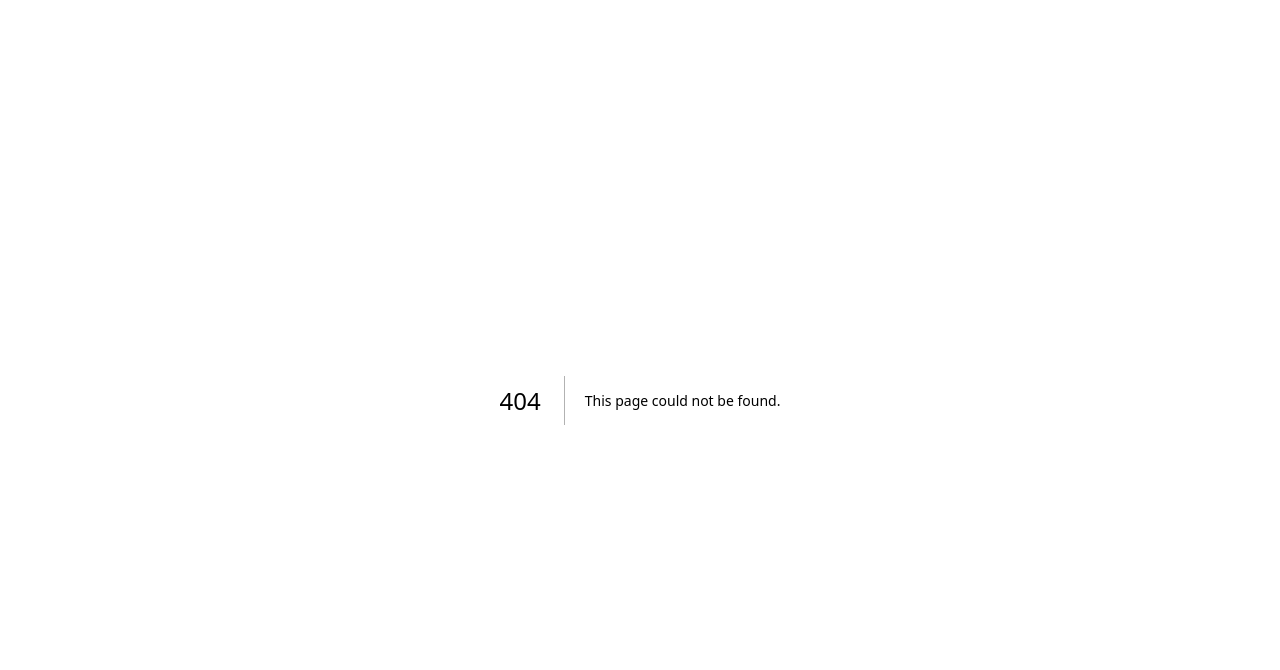
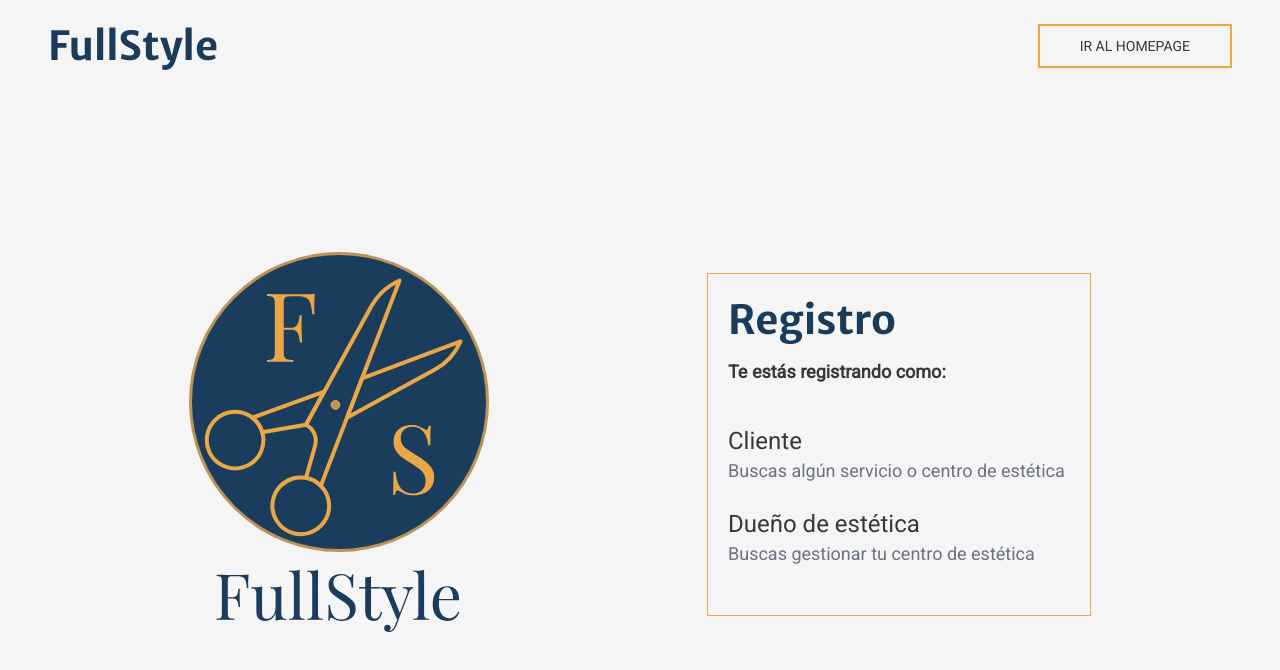
Before and after one commit to dieramirezma/FullStyle-Frontend, a Next.js app: page /register in a window 1280 px wide. Before the commit this address had no page. Shown: the top 670 px of the page. Built offline with nearby package versions, Linux system fonts and the light colour scheme.

Commit message:
Basic register type page

```diff
--- /dev/null
+++ b/src/app/register/page.tsx
@@ -0,0 +1,16 @@
+import Fullstyle from '@/components/icons/fullstyle'
+import RegisterNavBar from '@/components/register-nav-bar'
+import TypeRegisterBox from '@/components/type-register-box'
+
+export default function registerPage () {
+  return (
+    <div>
+      <RegisterNavBar />
+      <div className="h-full flex items-center place-content-around px-20 pt-40">
+        <Fullstyle />
+        <TypeRegisterBox />
+      </div>
+    </div>
+
+  )
+}
--- a/src/components/register-nav-bar.tsx
+++ b/src/components/register-nav-bar.tsx
@@ -2,17 +2,15 @@ import { Button } from './ui/button'
 import Link from 'next/link'
 
 function RegisterNavBar () {
-
   return (
-      <div className='flex flex-row-reverse sticky top-0 w-full justify-between items-center bg-background rounded-lg mx-4 mt-4 px-8'>
+      <div className='flex justify-between items-center bg-background my-4 px-12'>
+        <div className='hidden md:block'>
+          <h1 className='title'>FullStyle</h1>
+        </div>
         <Button variant='outline' className='px-10'>
           <Link href="/">IR AL HOMEPAGE</Link>
         </Button>
-        <div className='hidden md:block'>
-          <h1 className='title'>FullStyle</h1>
-        </div>
       </div>
-
   )
 }
 
--- /dev/null
+++ b/src/components/type-register-box.tsx
@@ -0,0 +1,27 @@
+import Link from 'next/link'
+
+export default function TypeRegisterBox () {
+  return (
+    <div className="flex-col px-5 py-2 border w-96 h-fit">
+      <h2 className="title py-2">
+        Registro
+      </h2>
+      <p className="font-black">Te estás registrando como:</p>
+      <div className="flex flex-col gap-6 my-10">
+        <Link href={'/register/client'}>
+          <div>
+            <span className="text-2xl hover:text-blue-700">Cliente</span>
+            <p className="text-gray-500">Buscas algún servicio o centro de estética</p>
+          </div>
+        </Link>
+
+        <Link href={'/register/admin'} >
+          <div>
+            <span className="text-2xl hover:text-blue-700">Dueño de estética</span>
+            <p className="text-gray-500">Buscas gestionar tu centro de estética</p>
+          </div>
+        </Link>
+      </div>
+    </div>
+  )
+}
```
